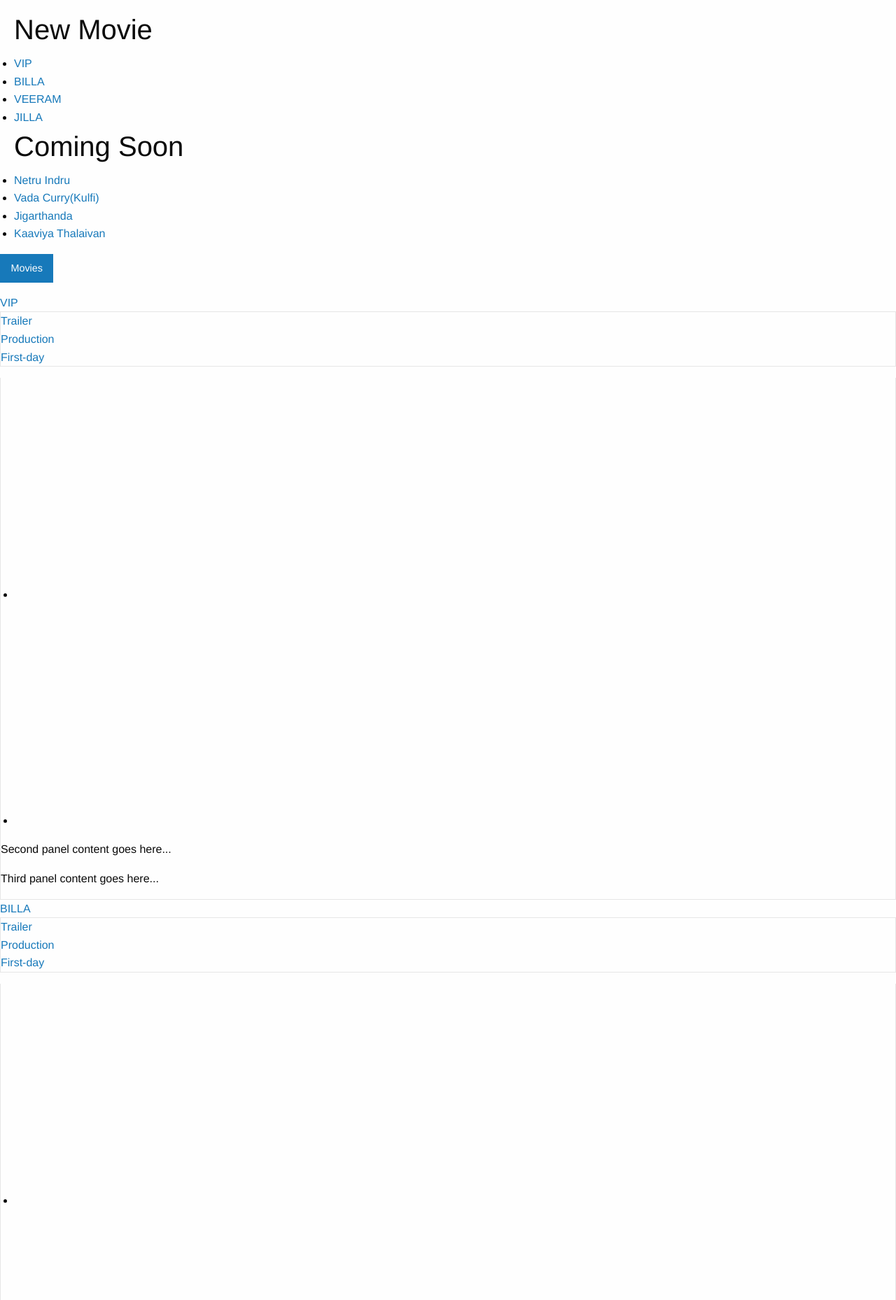
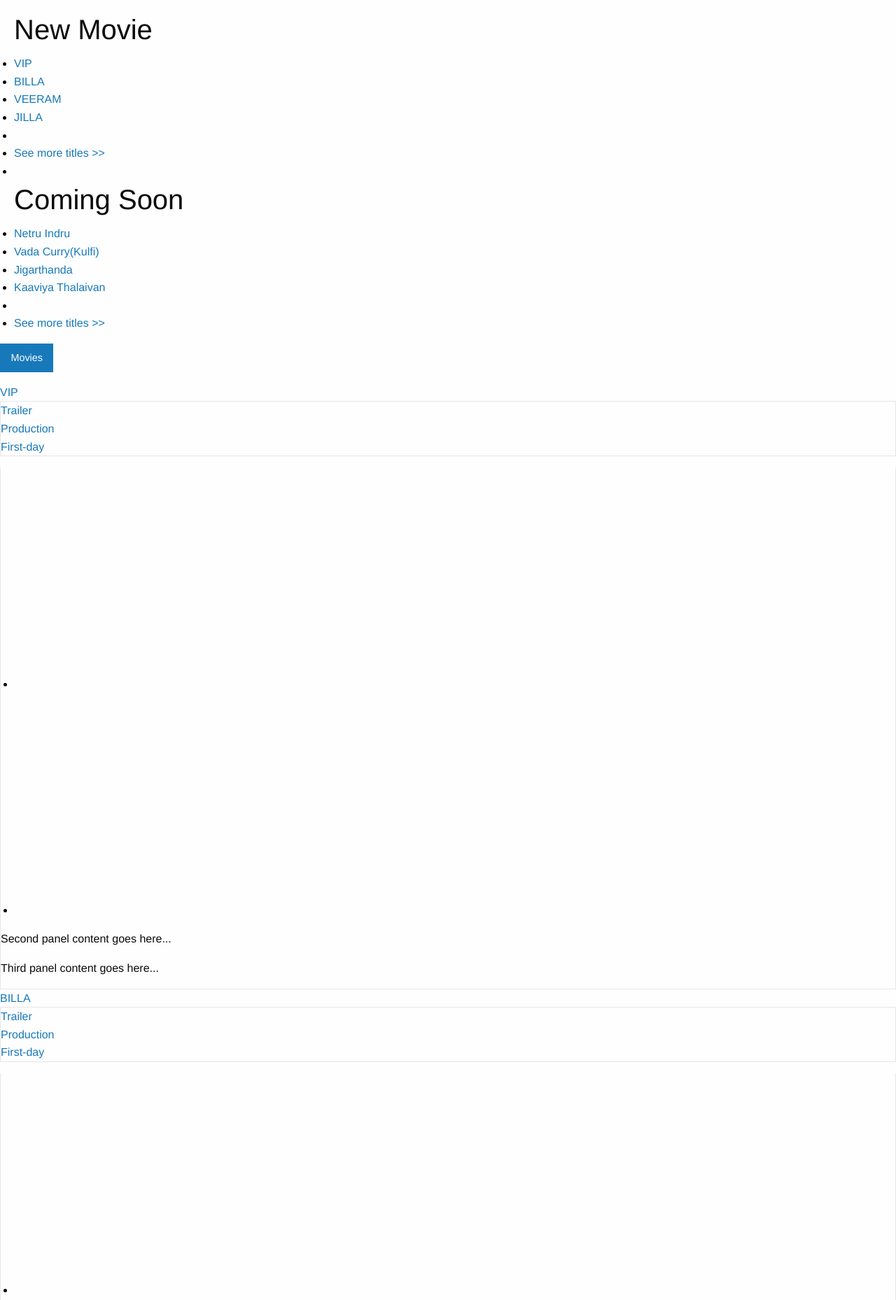
Before and after one commit to rinoldsimon/imdb-tamil, a Rails app: page / in a window 1280 px wide. Shown: the part 1714-3572 px from the top of the page at 70% size. Run offline with Rails 7, Linux system fonts and the light colour scheme; style sheets or scripts are compiled from the project's sources; some libraries are stand-ins or nearby versions.

Commit message:
added features

```diff
--- a/app/views/home/_orbitslider.html.erb
+++ b/app/views/home/_orbitslider.html.erb
@@ -1,42 +1,19 @@
 <div class="row">
 <br>
 <section class="small-8 columns">
-<div class="panel">
-
-
 <ul class="example-orbit" data-orbit>
   <li><br>
     <img src="/images/4.jpg" alt="slide 1" />
-
   </li>
   <li class="active"><br>
     <img src="/images/7.jpg" alt="slide 2" />
-
   </li>
   <li><br>
     <img src="/images/4.jpg" alt="slide 3" />
-
   </li>
 </ul>
-</div>
 </section>
 
-<section class="small-4 columns">
-<div class ="panel">
-<ul class="side-nav">
-<h2> New Movie </h2>
-  <li><a href="#">VIP</a></li>
-  <li><a href="#">BILLA</a></li>
-  <li><a href="#">VEERAM</a></li>
-  <li><a href="#">JILLA</a></li>
-
-<h2> Coming Soon </h2>
-  <li><a href="#">Netru Indru</a></li>
-  <li><a href="#">Vada Curry(Kulfi)</a></li>
-  <li><a href="#">Jigarthanda</a></li>
-  <li><a href="#">Kaaviya Thalaivan</a></li>
-</ul>
+<%= render 'home/panel1' %>
 
 </div>
-</section>
-</div>
--- /dev/null
+++ b/app/views/home/_panel1.html.erb
@@ -0,0 +1,21 @@
+<section class="small-4 columns">
+<div class ="panel">
+<ul class="side-nav">
+<h2> New Movie </h2>
+  <li><a href="#">VIP</a></li>
+  <li><a href="#">BILLA</a></li>
+  <li><a href="#">VEERAM</a></li>
+  <li><a href="#">JILLA</a></li>
+  <li class ="divider"></li>
+  <li><a href="#">See more titles >> </a></li>
+<li class ="divider"></li>
+<h2> Coming Soon </h2>
+  <li><a href="#">Netru Indru</a></li>
+  <li><a href="#">Vada Curry(Kulfi)</a></li>
+  <li><a href="#">Jigarthanda</a></li>
+  <li><a href="#">Kaaviya Thalaivan</a></li>
+  <li class ="divider"></li>
+  <li><a href="#">See more titles >> </a></li>
+</ul>
+</div>
+</section>
```
